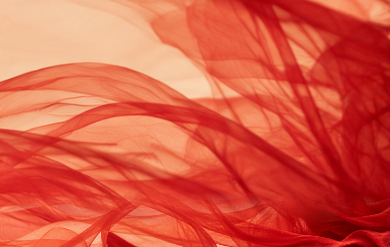
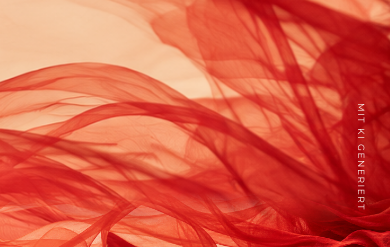
Before and after one commit to AnnaFillanna/anna-filippi.studio, a React (Vite) app: page / in a window 390 px wide. Shown: the part 597-844 px from the top of the page. Built offline with nearby package versions, Linux system fonts and the light colour scheme.

Commit message:
Add the mobile AI image credit and correct image dimensions

```diff
--- a/src/components/Hero/Hero.tsx
+++ b/src/components/Hero/Hero.tsx
@@ -21,8 +21,8 @@ export default function Hero() {
         <img
           src="/images/anna-original.png"
           alt="Anna Filippi im Profil, mit wehendem blondem Haar und bordeauxrotem Stoff, nach links blickend."
-          width="1280"
-          height="445"
+          width="1675"
+          height="939"
           fetchPriority="high"
         />
       </div>
@@ -56,6 +56,7 @@ export default function Hero() {
         <span className={styles.srOnly}> zu den Leistungen</span>
       </motion.a>
       <p className={styles.location}>ANDERNACH · DE</p>
+      <p className={styles.aiCredit}>MIT KI GENERIERT</p>
     </section>
   );
 }
```
